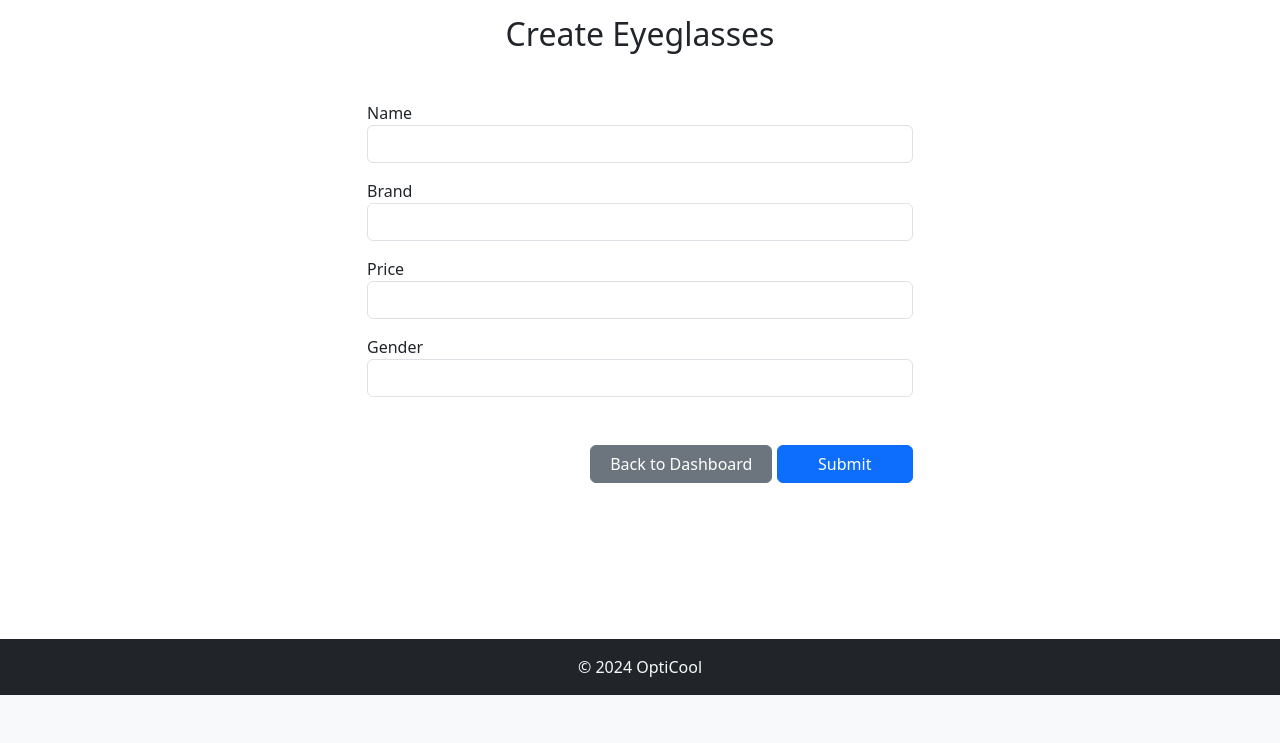
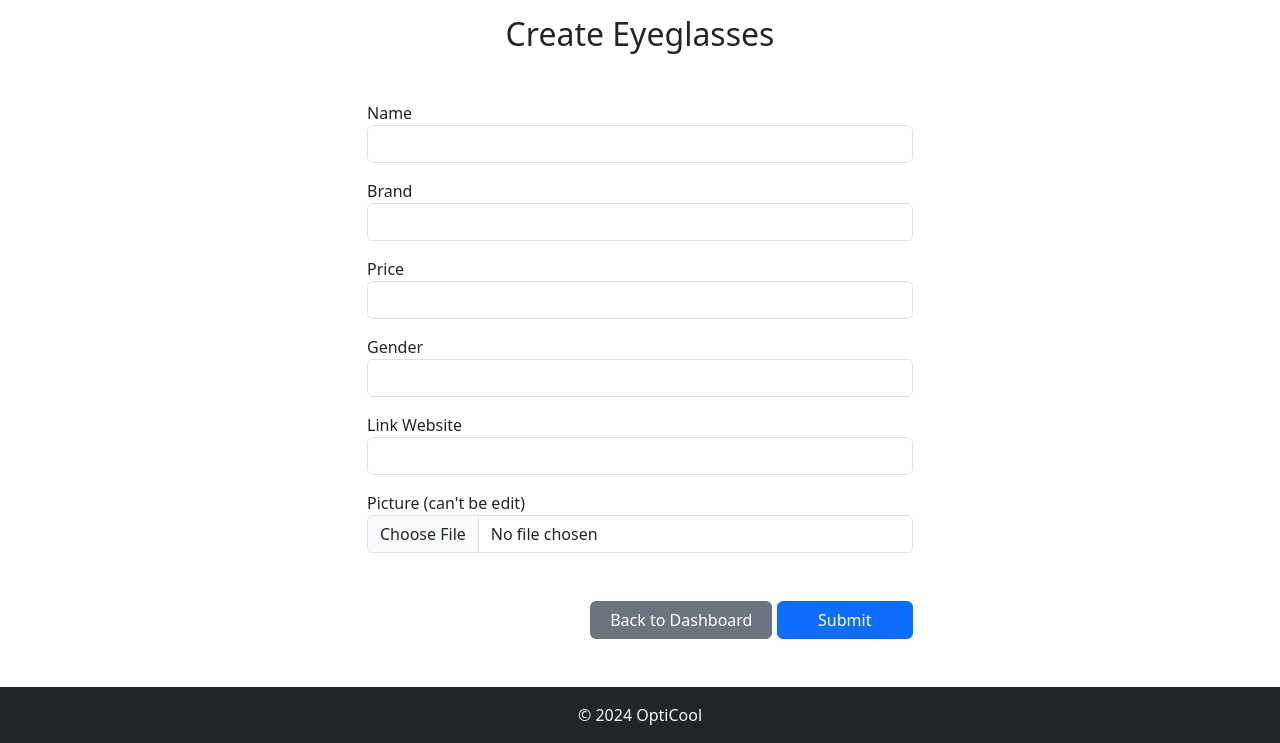
Before and after one commit to Taufikrw/CRUD-app-flask, a Flask app: page /create in a window 1280 px wide. Shown: the part 105-848 px from the top of the page. Before the commit the page ends 800 px from the top, so only its background shows below. Run offline with Flask 3, Linux system fonts and the light colour scheme; the visitor is signed in with stand-in values (Sample User, id 1); some libraries are stand-ins or nearby versions.

Commit message:
add upload image

```diff
--- a/app.py
+++ b/app.py
@@ -1,8 +1,9 @@
-import bcrypt
+import bcrypt, os
 from flask import Flask, render_template, redirect, url_for, session, flash
 from flask_wtf import FlaskForm
-from wtforms import StringField, PasswordField, SubmitField
+from wtforms import StringField, PasswordField, SubmitField, FileField
 from wtforms.validators import DataRequired, Email, ValidationError, URL
+from werkzeug.utils import secure_filename
 from flask_mysqldb import MySQL
 
 app = Flask(__name__)
@@ -13,6 +14,7 @@ app.config['MYSQL_USER'] = 'root'
 app.config['MYSQL_PASSWORD'] = ''
 app.config['MYSQL_DB'] = 'opticool_test'
 app.secret_key = 'your_secret_key_here'
+app.config['UPLOAD_FOLDER'] = 'static/files'
 
 mysql = MySQL(app)
 
@@ -37,7 +39,7 @@ class LoginForm(FlaskForm):
     submit = SubmitField("Login")
 
 class EyeglassesForm(FlaskForm):
-    # link = StringField("Link Website", validators=[URL()])
+    link = StringField("Link Website", validators=[URL(), DataRequired()])
     name = StringField("Name", validators=[DataRequired()])
     brand = StringField("Brand", validators=[DataRequired()])
     # faceShape = StringField("Face Shape")
@@ -46,10 +48,18 @@ class EyeglassesForm(FlaskForm):
     # frameColour = StringField("Frame Color")
     # frameShape = StringField("Frame Shape")
     # frameStyle = StringField("Frame Style")
-    # linkPic1 = StringField("Link Pic 1")
+    linkPic1 = FileField("Picture (can't be edit)", validators=[DataRequired()])
     # linkPic2 = StringField("Link Pic 2")
     # linkPic3 = StringField("Link Pic 3")
     # frameMaterial = StringField("Frame Material")
+    submit = SubmitField("Submit")
+
+class UpdateEyeglassesForm(FlaskForm):
+    link = StringField("Link Website", validators=[URL(), DataRequired()])
+    name = StringField("Name", validators=[DataRequired()])
+    brand = StringField("Brand", validators=[DataRequired()])
+    price = StringField("Price", validators=[DataRequired()])
+    gender = StringField("Gender", validators=[DataRequired()])
     submit = SubmitField("Submit")
 
 @app.route('/dashboard')
@@ -122,10 +132,14 @@ def create_eyeglasses():
             brand = form.brand.data
             price = form.price.data
             gender = form.gender.data
+            link = form.link.data
+            picture = form.linkPic1.data
+            picture.save(os.path.join(os.path.abspath(os.path.dirname(__file__)), app.config['UPLOAD_FOLDER'], secure_filename(picture.filename)))
+            picturefiles = secure_filename(picture.filename)
 
             #store db
             cursor = mysql.connection.cursor()
-            cursor.execute("INSERT INTO eyeglasses (name, brand, price, gender) VALUES (%s, %s, %s, %s)", (name, brand, price, gender))
+            cursor.execute("INSERT INTO eyeglasses (name, brand, price, gender, linkPic1) VALUES (%s, %s, %s, %s, %s)", (name, brand, price, gender, picturefiles))
             mysql.connection.commit()
             cursor.close()
 
@@ -139,7 +153,7 @@ def create_eyeglasses():
 @app.route('/<id>/update', methods = ['GET', 'POST'])
 def update_eyeglasses(id):
     if 'user_id' in session:
-        form = EyeglassesForm()
+        form = UpdateEyeglassesForm()
         cursor = mysql.connection.cursor()
         cursor.execute("SELECT * FROM eyeglasses WHERE id = %s", (id,))
         data = cursor.fetchone()
@@ -150,10 +164,11 @@ def update_eyeglasses(id):
             brand = form.brand.data
             price = form.price.data
             gender = form.gender.data
+            linkWeb = form.link.data
 
             #store db
             cursor = mysql.connection.cursor()
-            cursor.execute("UPDATE eyeglasses SET name = %s, brand = %s, price = %s, gender = %s WHERE id = %s", (name, brand, price, gender, id))
+            cursor.execute("UPDATE eyeglasses SET link = %s, name = %s, brand = %s, price = %s, gender = %s WHERE id = %s", (linkWeb, name, brand, price, gender, id))
             mysql.connection.commit()
             cursor.close()
 
--- a/templates/create.html
+++ b/templates/create.html
@@ -5,10 +5,10 @@ Create
 {% endblock %}
 
 {% block page_content %}
-<div class="row justify-content-center mt-5">
+<div class="row justify-content-center my-5">
     <div class="col-6">
         <h2 class="mb-5 mt-3 text-center">Create Eyeglasses</h2>
-        <form action="/create" method="POST">
+        <form action="/create" method="POST" enctype="multipart/form-data">
             {{ form.hidden_tag() }}
             <div class="mb-3">
                 {{ form.name.label(for="name") }}
@@ -58,6 +58,30 @@ Create
                 </ul>
                 {% endif %}
             </div>
+            <div class="mb-3">
+                {{ form.link.label(for="link") }}
+                {{ form.link(id="link", class="form-control") }}
+
+                {% if form.link.errors %}
+                <ul>
+                    {% for error in form.link.errors %}
+                    <li>{{ error }}</li>
+                    {% endfor %}
+                </ul>
+                {% endif %}
+            </div>
+            <div class="mb-3">
+                {{ form.linkPic1.label(for="linkPic") }}
+                {{ form.linkPic1(id="linkPic", class="form-control") }}
+
+                {% if form.linkPic1.errors %}
+                <ul>
+                    {% for error in form.linkPic1.errors %}
+                    <li>{{ error }}</li>
+                    {% endfor %}
+                </ul>
+                {% endif %}
+            </div>
             <div class="text-end mt-5">
                 <a href="/dashboard" class="btn btn-secondary col-4">Back to Dashboard</a>
                 {{ form.submit(class="btn btn-primary col-3") }}
--- a/templates/products.html
+++ b/templates/products.html
@@ -9,7 +9,11 @@ Products
     {% for item in data %}
     <div class="col">
         <div class="card h-100 border-0 rounded-0">
-            <img src="{{ item.10 }}" alt="{{ item.2 }}" class="card-img-top">
+            {% if item.10.startswith('http') %}
+                <img src="{{ item.10 }}" alt="{{ item.2 }}" class="card-img-top">
+            {% else %}
+                <img src="{{ url_for('static', filename='files/' + item.10 if item.10 else '') }}" alt="{{ item.2 }}" class="card-img-top">
+            {% endif %}
             <div class="card-body">
                 <h5 class="card-title product-name">{{ item.2 }}</h5>
                 <p class="card-text">Rp.{{ item.5 }}</p>
```
Also changed, not shown: templates/update.html (+14 -2 lines), static/files/IMG-20220411-WA0016.jpg (added), static/files/code.png (added), static/files/ux.jpg (added).
